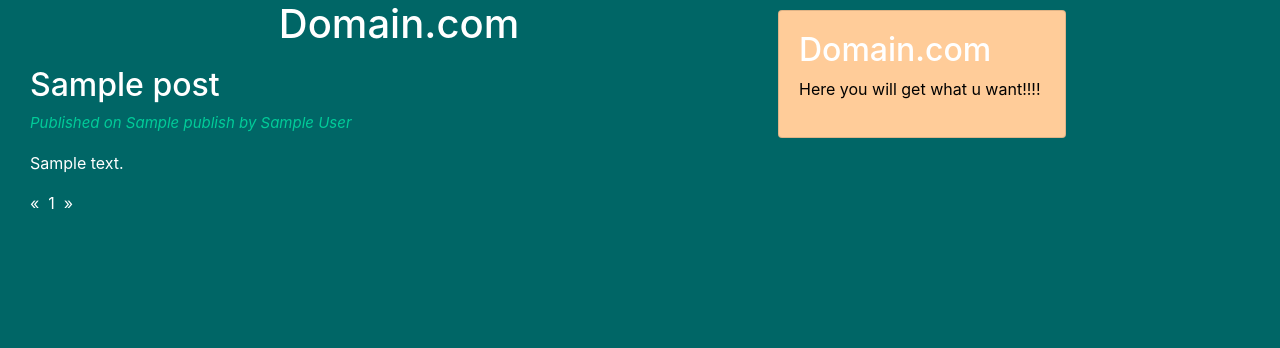
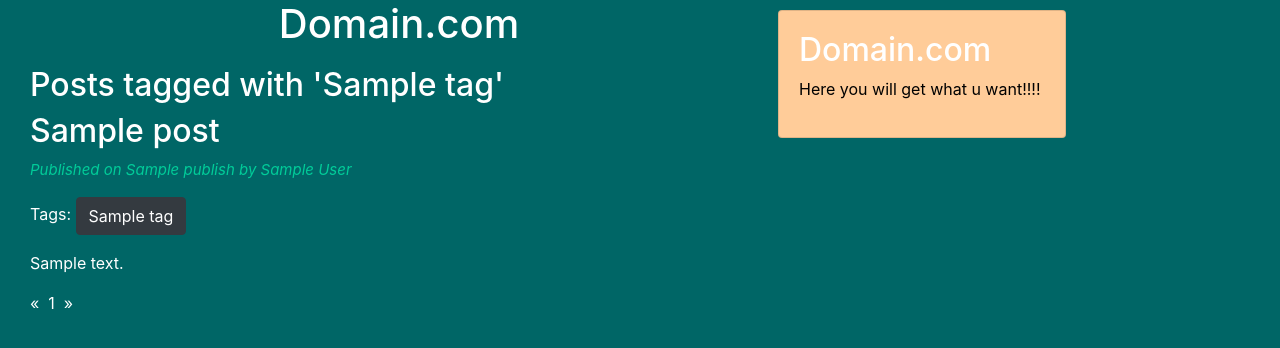
Before and after one commit to snehalkarale/BlogProject, a Django app: template templates/blog/post_list.html in a window 1280 px wide. Shown: the part 56-404 px from the top of the page. Run offline with Django 3.2, Linux system fonts and the light colour scheme; the template is opened without the code that fills it: most values are stand-ins (such as "Sample title", 1, 10 or a date in 2020); some libraries are stand-ins or nearby versions.

Commit message:
version 3

```diff
--- a/BlogProject/settings.py
+++ b/BlogProject/settings.py
@@ -39,6 +39,7 @@ INSTALLED_APPS = [
     'django.contrib.messages',
     'django.contrib.staticfiles',
     'blog',
+    'taggit',
 ]
 
 MIDDLEWARE = [
--- a/BlogProject/urls.py
+++ b/BlogProject/urls.py
@@ -21,6 +21,7 @@ from blog import views
 urlpatterns = [
     path('admin/', admin.site.urls),
     path('', views.post_list_view),
+    url(r'^tag/(?P<tag_slug>[-_\w]+)/$',views.post_list_view,name='post_list_by_tag_name'),
     url(r'^(?P<year>\d{4})/(?P<post>[-_\w]+)/$', views.post_detail_view, name='post_detail'),
     url(r'^(?P<id>\d+)/share/$', views.mail_send_view)
 ]
--- a/templates/blog/post_list.html
+++ b/templates/blog/post_list.html
@@ -2,9 +2,18 @@
 {% block title_block %}HOME PAGE{% endblock %}
     {% block content %}
         <h1>Domain.com</h1>
+        {% if tag %}
+            <h2>Posts tagged with '{{tag.name}}'</h2>
+        {% endif %}
         {% for post in post_list %}
             <a href="{{post.get_absolute_url}}"><h2>{{post.title}}</h2></a>
             <p id="date">Published on {{post.publish}} by {{post.author|title}}</p>
+            <p>Tags:
+                {% for tag in post.tags.all %}
+                    <a href="{%url 'post_list_by_tag_name' tag.slug %}" class="btn btn-dark">{{tag.name}}</a>
+
+                {% endfor %}
+            </p>
             {{post.body|truncatewords:30|linebreaks}}
         {%endfor%}
         {% include 'blog/pagination.html' with page=post_list %}
```
Also changed, not shown: blog/models.py (+7 -4 lines), blog/views.py (+7 -3 lines), blog/migrations/0003_post_tags.py (added).
